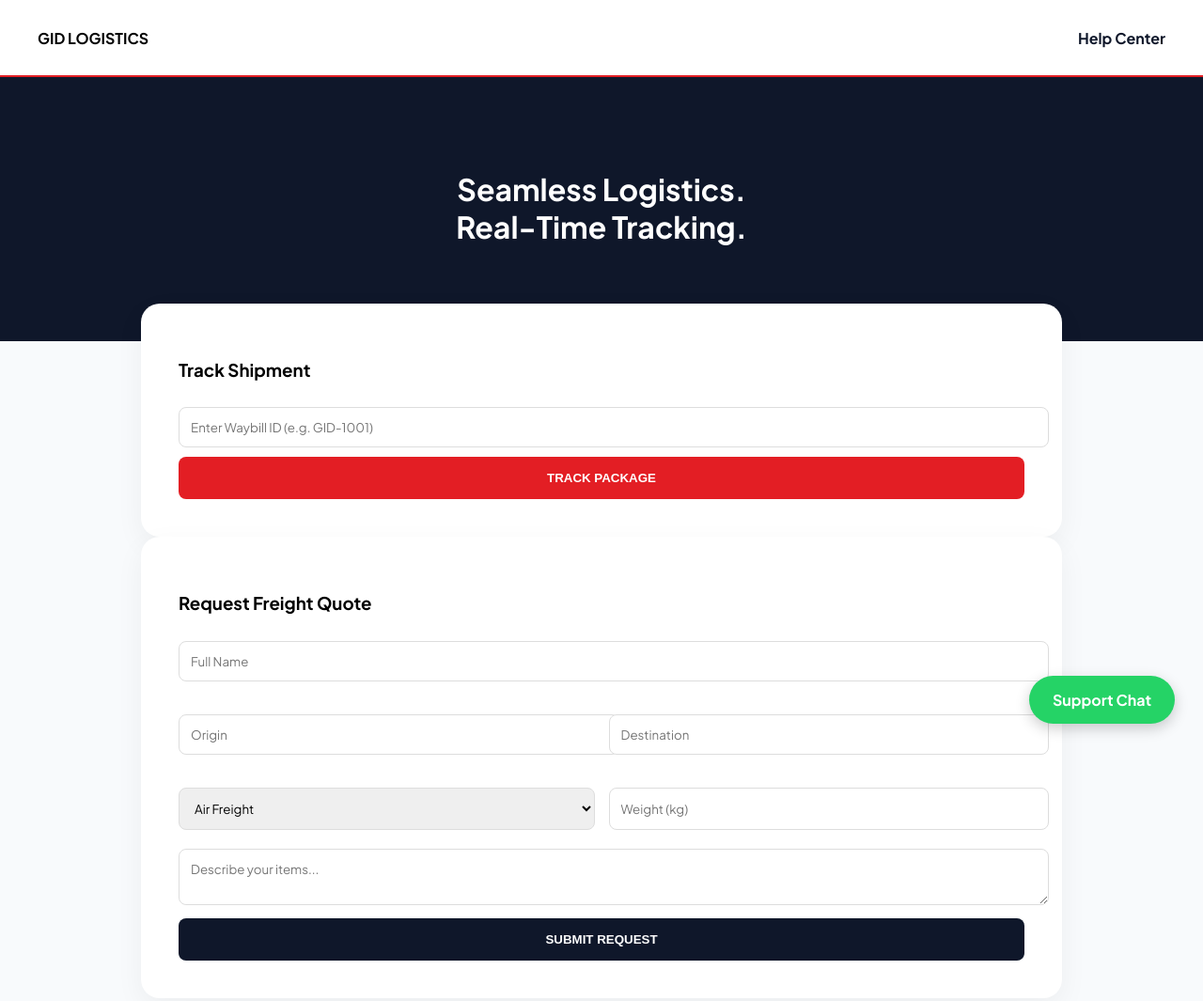
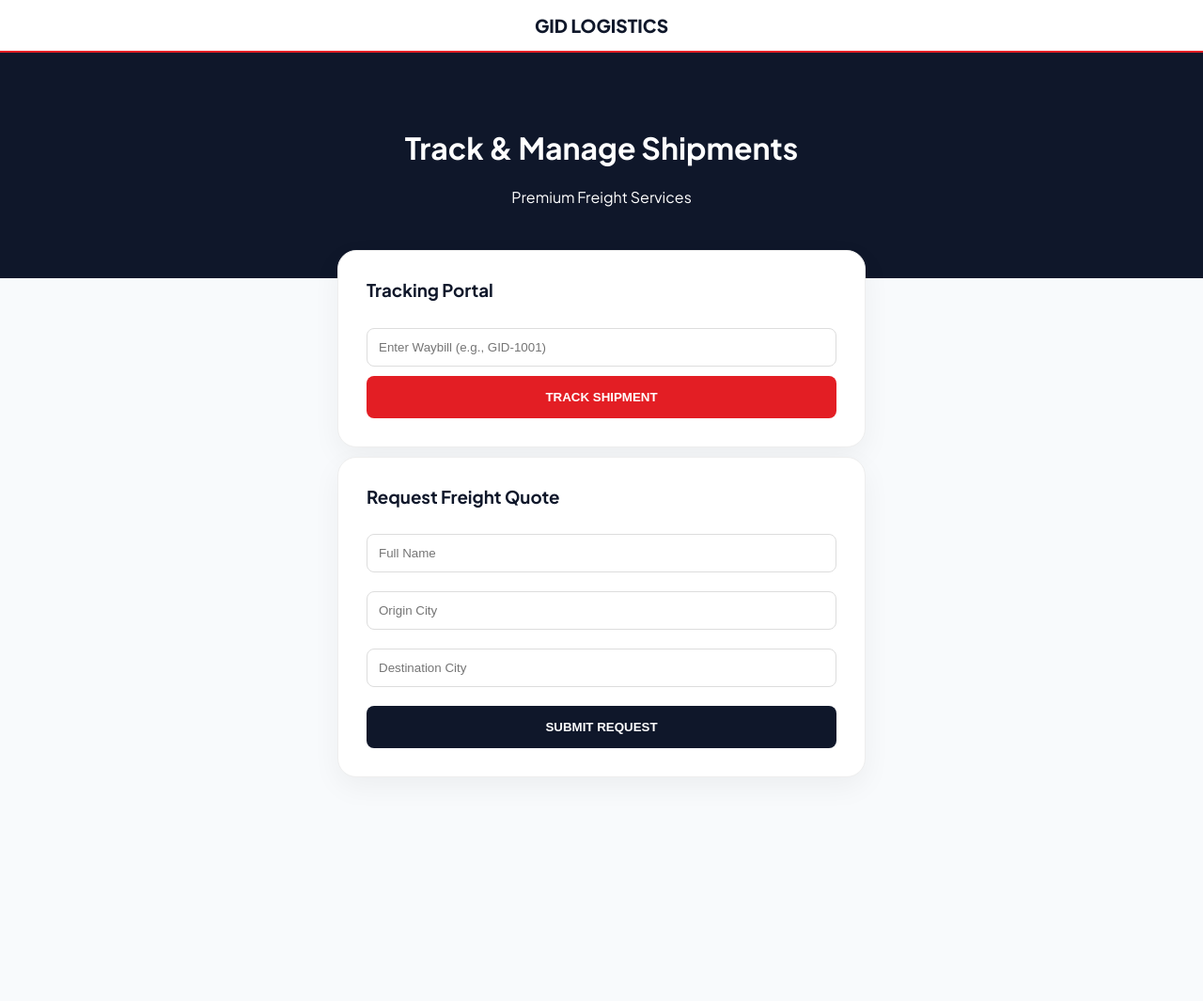
Before and after one commit to Tobyishiwu/shipment-tracker, a plain HTML site: page index.html in a window 1280 px wide. Shown: the whole page at 94% size. After the commit the page ends 867 px from the top, so only its background shows below. Drawn offline with Linux system fonts and the light colour scheme.

Commit message:
Update index.html

```diff
--- a/index.html
+++ b/index.html
@@ -1,72 +1,84 @@
 <!DOCTYPE html>
 <html lang="en">
 <head>
-    <meta charset="UTF-8"><meta name="viewport" content="width=device-width, initial-scale=1.0">
-    <title>GID Logistics | Global Freight</title>
+    <meta charset="UTF-8">
+    <meta name="viewport" content="width=device-width, initial-scale=1.0">
+    <title>GID Logistics | Global Tracking</title>
     <link href="https://fonts.googleapis.com/css2?family=Plus+Jakarta+Sans:wght@400;700;800&display=swap" rel="stylesheet">
     <style>
-        :root { --red: #e31e24; --navy: #0f172a; --slate: #64748b; }
-        body { margin: 0; font-family: 'Plus Jakarta Sans', sans-serif; background: #f8fafc; padding-top: 80px; }
-        header { position: fixed; top: 0; width: 100%; background: white; border-bottom: 2px solid var(--red); height: 80px; display: flex; align-items: center; z-index: 100; }
-        .nav { max-width: 1200px; margin: 0 auto; width: 100%; padding: 0 20px; display: flex; justify-content: space-between; }
-        .hero { background: var(--navy); color: white; padding: 80px 20px; text-align: center; }
-        .card { background: white; max-width: 900px; margin: -40px auto 40px; padding: 40px; border-radius: 20px; box-shadow: 0 10px 30px rgba(0,0,0,0.05); }
-        input, select, textarea { width: 100%; padding: 12px; margin: 10px 0; border: 1px solid #ddd; border-radius: 8px; font-family: inherit; }
+        :root { --gid-red: #e31e24; --navy: #0f172a; }
+        body { margin: 0; font-family: 'Plus Jakarta Sans', sans-serif; background: #f8fafc; color: var(--navy); }
+        header { background: white; border-bottom: 2px solid var(--gid-red); padding: 15px; text-align: center; font-weight: 800; font-size: 1.2rem; }
+        .hero { background: var(--navy); color: white; padding: 60px 20px; text-align: center; }
+        .card { max-width: 500px; margin: -30px auto 40px; background: white; padding: 30px; border-radius: 20px; box-shadow: 0 10px 30px rgba(0,0,0,0.05); border: 1px solid #eee; }
+        input, select { width: 100%; padding: 12px; margin: 10px 0; border: 1px solid #ddd; border-radius: 8px; box-sizing: border-box; }
         .btn { width: 100%; padding: 15px; border: none; border-radius: 8px; font-weight: 800; cursor: pointer; transition: 0.3s; }
-        .btn-red { background: var(--red); color: white; }
-        .btn-navy { background: var(--navy); color: white; }
-        .whatsapp-float { position: fixed; bottom: 30px; right: 30px; background: #25d366; color: white; padding: 15px 25px; border-radius: 50px; text-decoration: none; font-weight: 700; box-shadow: 0 5px 15px rgba(0,0,0,0.2); }
+        .btn-red { background: var(--gid-red); color: white; }
+        .btn-navy { background: var(--navy); color: white; margin-top: 10px; }
+        #trackResult { display: none; margin-top: 20px; text-align: left; padding-top: 20px; border-top: 1px dashed #ccc; }
     </style>
 </head>
 <body>
 
-<header><div class="nav"><strong>GID LOGISTICS</strong><a href="https://wa.me/2347066958826" style="color:var(--navy); text-decoration:none; font-weight:700;">Help Center</a></div></header>
+<header>GID LOGISTICS</header>
 
-<div class="hero"><h1>Seamless Logistics. <br>Real-Time Tracking.</h1></div>
-
-<div class="card">
-    <h3>Track Shipment</h3>
-    <input type="text" id="tID" placeholder="Enter Waybill ID (e.g. GID-1001)">
-    <button class="btn btn-red" onclick="goToTrack()">TRACK PACKAGE</button>
+<div class="hero">
+    <h1>Track & Manage Shipments</h1>
+    <p>Premium Freight Services</p>
 </div>
 
 <div class="card">
-    <h3>Request Freight Quote</h3>
-    <div style="display:grid; grid-template-columns: 1fr 1fr; gap:15px;">
-        <input type="text" id="qName" placeholder="Full Name" style="grid-column: span 2;">
-        <input type="text" id="qFrom" placeholder="Origin">
-        <input type="text" id="qTo" placeholder="Destination">
-        <select id="qType"><option>Air Freight</option><option>Ocean Freight</option></select>
-        <input type="number" id="qWeight" placeholder="Weight (kg)">
+    <h3 style="margin-top:0">Tracking Portal</h3>
+    <input type="text" id="trackInput" placeholder="Enter Waybill (e.g., GID-1001)">
+    <button class="btn btn-red" onclick="runTrack()">TRACK SHIPMENT</button>
+
+    <div id="trackResult">
+        <label style="font-size: 10px; color: #999; font-weight: 800;">CURRENT STATUS</label>
+        <div id="resStatus" style="font-size: 1.5rem; font-weight: 800; color: var(--gid-red);">...</div>
+        <div style="margin-top:15px; display: grid; grid-template-columns: 1fr 1fr; gap: 10px;">
+            <div><label style="font-size: 10px; color: #999;">DESTINATION</label><div id="resDest" style="font-weight:700">...</div></div>
+            <div><label style="font-size: 10px; color: #999;">WEIGHT</label><div id="resWeight" style="font-weight:700">...</div></div>
+        </div>
     </div>
-    <textarea id="qDesc" placeholder="Describe your items..."></textarea>
+</div>
+
+<div class="card">
+    <h3 style="margin-top:0">Request Freight Quote</h3>
+    <input type="text" id="qName" placeholder="Full Name">
+    <input type="text" id="qFrom" placeholder="Origin City">
+    <input type="text" id="qTo" placeholder="Destination City">
     <button class="btn btn-navy" id="qBtn" onclick="submitQuote()">SUBMIT REQUEST</button>
 </div>
 
-<a href="https://wa.me/2347066958826" class="whatsapp-float">Support Chat</a>
+<script>
+    const URL = "https://script.google.com/macros/s/AKfycbyEBcbokYysCtn61RU2Y6LyjaUBqhdDnaVjIY45f3Waz0R_Y9nDtJpHbxttuUqGxI3t/exec";
 
-<script>
-    const DEPLOY_URL = "https://script.google.com/macros/s/AKfycbwTXxHgV4-s7oQ0Y3XXU7aALp8mElBbrV5g06eWoHyVLF6FLTwzSDS7vdQc7idLV1hh/exec";
+    function runTrack() {
+        const id = document.getElementById('trackInput').value.trim();
+        if(!id) return;
+        const script = document.createElement('script');
+        script.src = `${URL}?tracking=${id.toUpperCase()}&callback=showTrack`;
+        document.body.appendChild(script);
+    }
 
-    function goToTrack() {
-        const id = document.getElementById('tID').value.trim();
-        if(id) window.location.href = `track.html?id=${id.toUpperCase()}`;
+    function showTrack(res) {
+        if(res.error) return alert("ID Not Found");
+        document.getElementById('trackResult').style.display = 'block';
+        document.getElementById('resStatus').innerText = res.status;
+        document.getElementById('resDest').innerText = res.destination;
+        document.getElementById('resWeight').innerText = res.weight;
     }
 
     async function submitQuote() {
         const btn = document.getElementById('qBtn');
-        const q = {
-            name: document.getElementById('qName').value,
-            from: document.getElementById('qFrom').value,
-            to: document.getElementById('qTo').value,
-            type: document.getElementById('qType').value,
-            weight: document.getElementById('qWeight').value,
-            desc: document.getElementById('qDesc').value
-        };
-        if(!q.name || !q.from || !q.to) return alert("Fill required fields");
+        const name = document.getElementById('qName').value;
+        const from = document.getElementById('qFrom').value;
+        const to = document.getElementById('qTo').value;
+        if(!name || !from || !to) return alert("Please fill fields");
+
         btn.innerText = "Submitting...";
-        await fetch(`${DEPLOY_URL}?action=saveQuote&name=${q.name}&type=${q.type}&origin=${q.from}&destination=${q.to}&weight=${q.weight}&desc=${q.desc}`, {mode:'no-cors'});
-        alert("Quote Submitted Successfully!");
+        await fetch(`${URL}?action=saveQuote&name=${name}&origin=${from}&destination=${to}`, {mode: 'no-cors'});
+        alert("Quote Logged Successfully. Our team will review it.");
         btn.innerText = "SUBMIT REQUEST";
     }
 </script>
```
